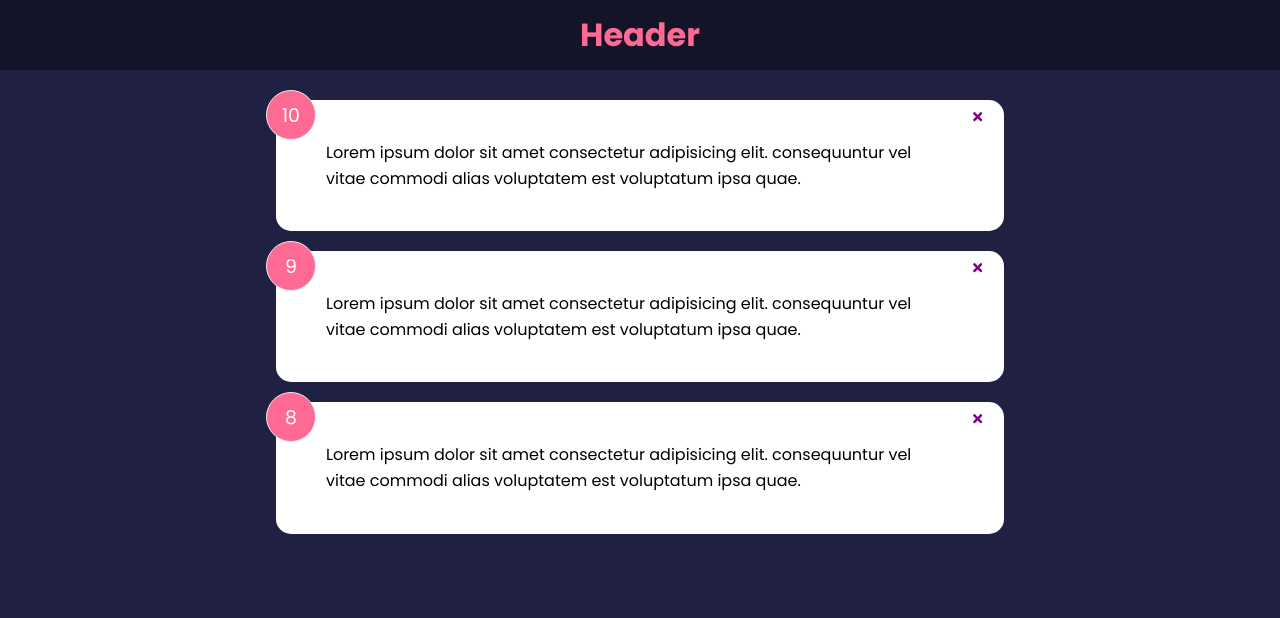
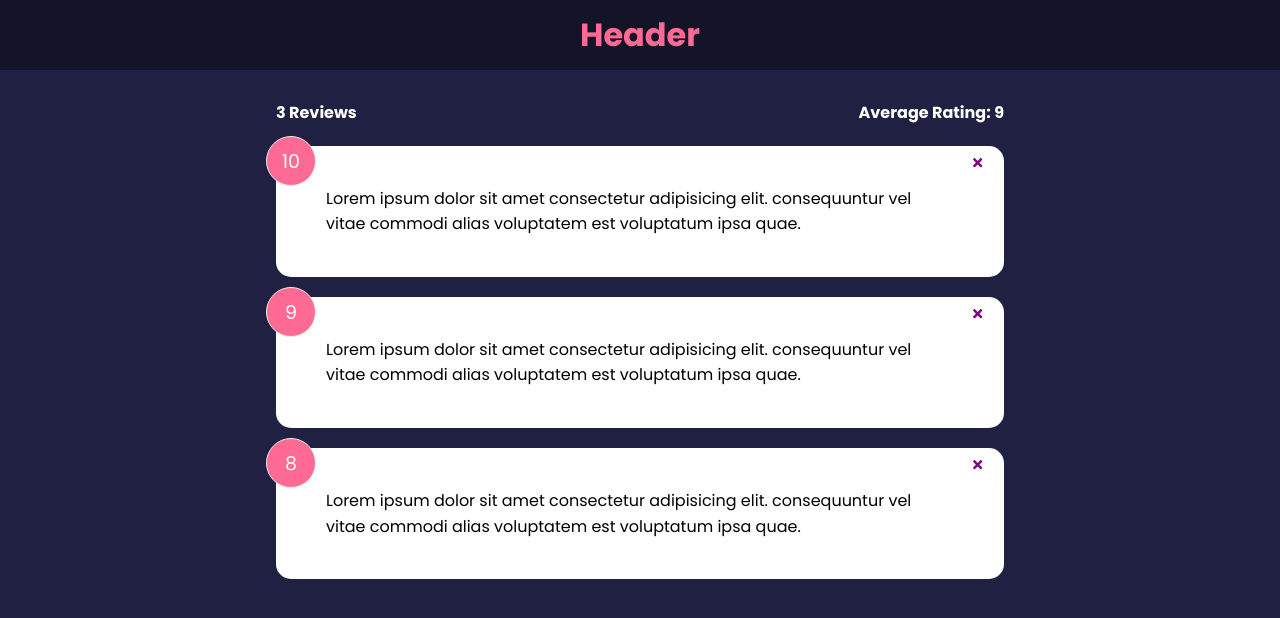
Before and after one commit to dpthegrey/miniature-tribble, a React (Create React App) app: page / in a window 1280 px wide. Shown: the top 618 px of the page. Built offline with nearby package versions, Linux system fonts and the light colour scheme.

Commit message:
FeedbackStats Component & Reactivity

```diff
--- a/src/App.js
+++ b/src/App.js
@@ -1,6 +1,7 @@
 import { useState } from "react";
 import Header from "./components/Header";
 import FeedbackList from "./components/FeedbackList";
+import FeedbackStats from "./components/FeedbackStats";
 import FeedbackData from "./data/FeedbackData";
 
 function App() {
@@ -16,6 +17,7 @@ function App() {
     <>
       <Header />
       <div className="container">
+        <FeedbackStats feedback={feedback} />
         <FeedbackList feedback={feedback} handleDelete={deleteFeedback} />
       </div>
     </>
--- /dev/null
+++ b/src/components/FeedbackStats.jsx
@@ -0,0 +1,23 @@
+import React from "react";
+import PropTypes from "prop-types";
+
+const FeedbackStats = ({ feedback }) => {
+  // Calculate ratings average
+  let average =
+    feedback.reduce((acc, curr) => acc + curr.rating, 0) / feedback.length;
+
+  average = average.toFixed(1).replace(/\.0$/, "");
+
+  return (
+    <div className="feedback-stats">
+      <h4>{feedback.length} Reviews</h4>
+      <h4>Average Rating: {isNaN(average) ? 0 : average}</h4>
+    </div>
+  );
+};
+
+FeedbackStats.prototype = {
+  feedback: PropTypes.array.isRequired,
+};
+
+export default FeedbackStats;
```
